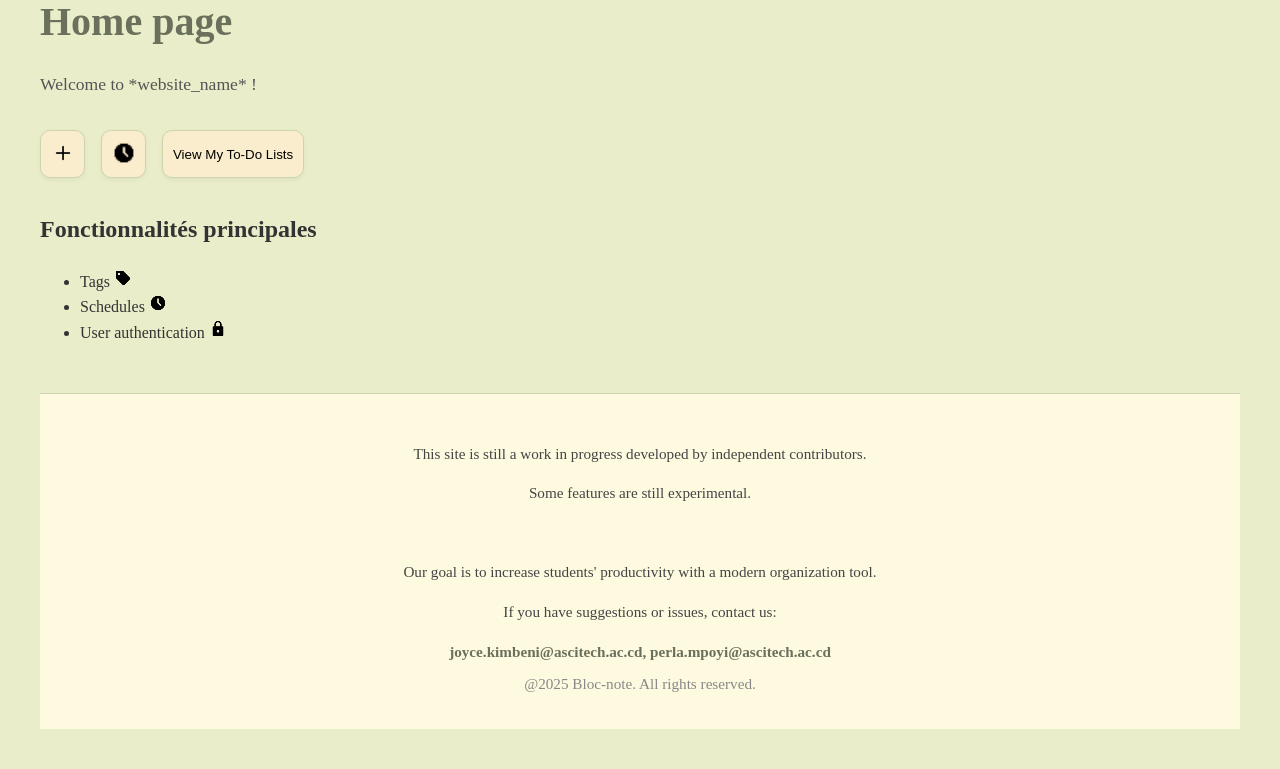
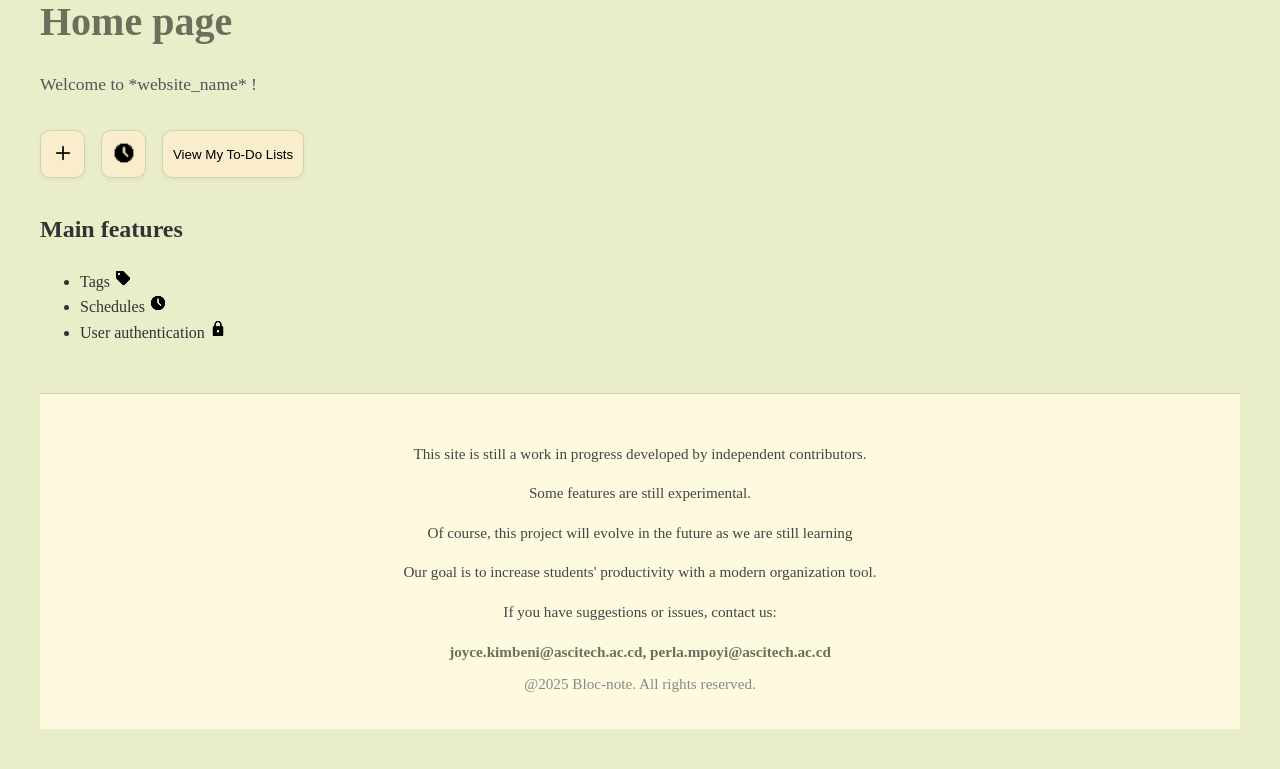
Before and after one commit to Dreamsever/Bloc-note, a Flask app: page / in a window 1280 px wide. Shown: the part 114-883 px from the top of the page. Run offline with Flask 3, Linux system fonts and the light colour scheme.

Commit message:
Minor changes

```diff
--- a/templates/home_page.html
+++ b/templates/home_page.html
@@ -42,7 +42,7 @@
     </div>
 
     <section class="features">
-        <h2>Fonctionnalités principales</h2>
+        <h2>Main features</h2>
         <ul>
             <li>Tags <img src="{{url_for('static', filename='icons/tag_icon.png')}}" alt="tag_icon"></li>
             <li>Schedules <img src="{{url_for('static', filename='icons/schedule_icon.png')}}" alt="calendar_icon"></li>
@@ -54,7 +54,7 @@
         <div class="informations">
             <p>This site is still a work in progress developed by independent contributors.</p>
             <p>Some features are still experimental.</p>
-            <br>
+            <p>Of course, this project will evolve in the future as we are still learning</p>
             <p>Our goal is to increase students' productivity with a modern organization tool.</p>
             <p>If you have suggestions or issues, contact us:</p>
             <nav>joyce.kimbeni@ascitech.ac.cd, perla.mpoyi@ascitech.ac.cd</nav>
```
